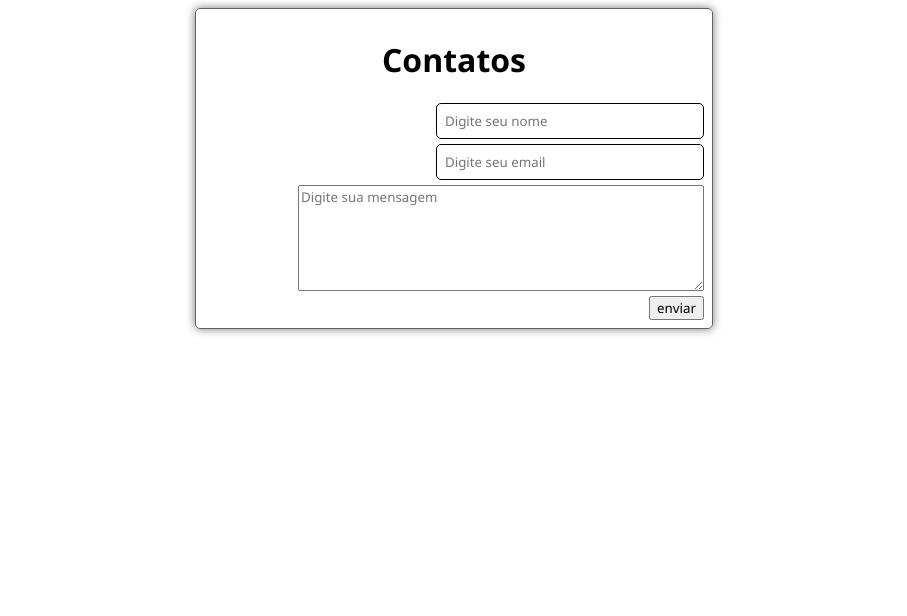
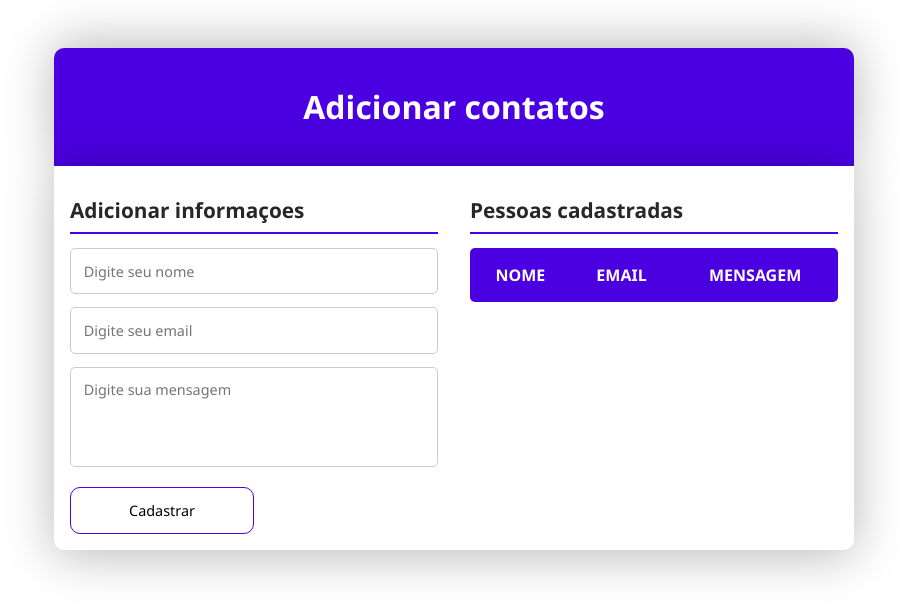
Before and after one commit to Rafael582480/FinalProject, a plain HTML site: page contatos/index.html in a window 1280 px wide. Shown: the whole page, without its empty margins (186-1093 px from the left). Drawn offline with Linux system fonts and the light colour scheme.

Commit message:
Terminei

```diff
--- a/contatos/index.html
+++ b/contatos/index.html
@@ -1,27 +1,42 @@
 <!DOCTYPE html>
 <html lang="pt-br">
+
 <head>
     <meta charset="UTF-8">
     <meta name="viewport" content="width=device-width, initial-scale=1.0">
     <title>Document</title>
     <link rel="stylesheet" href="style.css">
 </head>
+
 <body>
+    <header>
+        <h1>Adicionar contatos</h1>
+    </header>
 
-    <div id="Main">
-        <div id="header">
-            <h1>Contatos</h1>
-        </div>
+    <main>
         <div class="Formulario">
+            <h1>Adicionar informaçoes</h1>
+            <div class="inputs">
                 <input id="name" type="text" placeholder="Digite seu nome">
                 <input id="email" type="text" placeholder="Digite seu email">
                 <textarea id="msg_text" placeholder="Digite sua mensagem"></textarea>
 
-                <button id="enviar">enviar</button>
+                <button id="enviar">Cadastrar</button>
+            </div>
         </div>
-        <div id="labels"></div>
-    </div>
+        <div class="tables">
+            <h1>Pessoas cadastradas</h1>
+            <table id="labels">
+                <tr>
+                    <th id="start">NOME</th>
+                    <th>EMAIL</th>
+                    <th id="end">MENSAGEM</th>
+                </tr>
+            </table>
+        </div>
+    </main>
 
     <script src="main.js"></script>
 </body>
+
 </html>
--- a/contatos/main.js
+++ b/contatos/main.js
@@ -1,18 +1,39 @@
-let user_name = String(document.querySelector("#name").value)
-let user_email = String(document.querySelector("#email").value)
-let labels = document.querySelector("#labels")
-let enviar = document.querySelector("#enviar")
+const labels = document.querySelector("#labels")
+const enviar = document.querySelector("#enviar")
+let adi = -1
 
 enviar.addEventListener("click", criar)
 
 let peoples = []
 function criar() {
+    const user_name = String(document.querySelector("#name").value)
+    const user_email = String(document.querySelector("#email").value)
+    const user_msg = String(document.querySelector("#msg_text").value)
+
     let people = {
         name: user_name,
-        email: user_email
+        email: user_email,
+        msg: user_msg
     }
+
+    adi++
 
     peoples.push(people)
 
-    labels.textContent = peoples[0]["name"]
+    const tr = document.createElement("tr")
+    const td_name = document.createElement("td")
+    const td_email = document.createElement("td")
+    const td_msg = document.createElement("td")
+
+    td_name.textContent = peoples[adi]["name"]
+    tr.appendChild(td_name)
+    labels.appendChild(tr)
+
+    td_email.textContent = peoples[adi]["email"]
+    tr.appendChild(td_email)
+    labels.appendChild(tr)
+
+    td_msg.textContent = peoples[adi]["msg"]
+    tr.appendChild(td_msg)
+    labels.appendChild(tr)
 }
--- a/contatos/style.css
+++ b/contatos/style.css
@@ -1,32 +1,165 @@
 * {
     font-family: 'Segoe UI', Tahoma, Geneva, Verdana, sans-serif;
+    box-sizing: border-box;
 }
 
-#Main {
+body {
     margin: 0 auto;
-    width: 500px;
+    display: flex;
+    flex-direction: column;
+    align-items: center;
+    min-height: 100vh;
+    padding: 1rem;
+}
+
+header {
+    margin-top: 2rem;
+    width: 90%;
+    max-width: 800px;
     text-align: center;
-    border: 1px solid rgb(99, 99, 99);
-    box-shadow: 0px 0px 10px rgb(119, 119, 119);
-    border-radius: 5px;
-    padding: 0.5rem;
+    background-color: #4a00e0;
+    color: white !important;
+    border-top-left-radius: 10px;
+    border-top-right-radius: 10px;
+    box-shadow: 0px -5px 50px rgba(0, 0, 0, 0.281);
+    padding: 1rem;
+}
+
+main {
+    width: 90%;
+    max-width: 800px;
+    text-align: center;
+    background-color: white;
+    box-shadow: 0px 5px 50px rgba(0, 0, 0, 0.281);
+    border-bottom-left-radius: 10px;
+    color: rgb(14, 14, 14);
+    border-bottom-right-radius: 10px;
+    display: flex;
+    flex-direction: row;
+    justify-content: space-between;
+    flex-wrap: wrap;
 }
 
 .Formulario {
     display: flex;
     flex-direction: column;
-    align-items: end;
-    gap: 5px;
+    width: 50%;
+    padding: 1rem;
 }
 
-.Formulario input {
-    padding: 0.5rem;
-    width: 250px;
-    border-radius: 5px;
-    border: 1px solid black;
+.Formulario h1 {
+    font-size: 1.3rem;
+    color: rgb(39, 39, 39);
+    text-align: start;
+    margin-left: 0;
+    border-bottom: 2px solid #4a00e0;
+    width: 100%;
+    padding-bottom: 0.5rem;
 }
 
-.Formulario textarea {
-    width: 400px;
+.inputs {
+    display: flex;
+    flex-direction: column;
+    gap: 0.8rem;
+}
+
+.inputs input {
+    width: 100%;
+    margin-left: 0;
+    padding: 0.8rem;
+    border-radius: 5px;
+    border: 1px solid #ccc;
+    font-size: 0.9rem;
+}
+
+.inputs input:focus {
+    outline: none;
+    border: 2px solid #4a00e0;
+}
+
+.inputs textarea {
+    width: 100%;
     height: 100px;
+    margin-left: 0;
+    padding: 0.8rem;
+    border-radius: 5px;
+    border: 1px solid #ccc;
+    font-size: 0.9rem;
+    resize: none;
 }
+
+.inputs textarea:focus {
+    outline: none;
+    border: 2px solid #4a00e0;
+}
+
+.inputs button {
+    width: 50%;
+    padding: 0.8rem;
+    border-radius: 10px;
+    border: 1px solid #4a00e0;
+    margin-top: 0.5rem;
+    margin-left: 0;
+    background: none;
+    font-size: 0.9rem;
+    transition: 250ms;
+    cursor: pointer;
+}
+
+.inputs button:hover {
+    background-color: #4a00e0;
+    color: white;
+}
+
+.tables {
+    width: 50%;
+    padding: 1rem;
+    overflow-x: auto;
+}
+
+.tables h1 {
+    font-size: 1.3rem;
+    color: rgb(39, 39, 39);
+    text-align: start;
+    width: 100%;
+    margin-left: 0;
+    border-bottom: 2px solid #4a00e0;
+    padding-bottom: 0.5rem;
+}
+
+table {
+    width: 100%;
+    border-collapse: collapse;
+}
+
+tr {
+    display: table-row;
+    width: 100%;
+}
+
+th {
+    background-color: #4a00e0;
+    padding: 1rem 0.5rem;
+    color: white;
+    font-size: 1rem;
+    text-align: center;
+}
+
+td {
+    padding: 1rem 0.5rem;
+    color: rgb(39, 39, 39);
+    font-size: 1rem;
+    text-align: center;
+    background-color: #f8f9fa;
+    border-bottom: 1px solid #ddd;
+}
+
+#start {
+    border-top-left-radius: 5px;
+    border-bottom-left-radius: 5px;
+}
+
+#end {
+    border-top-right-radius: 5px;
+    border-bottom-right-radius: 5px;
+}
```
